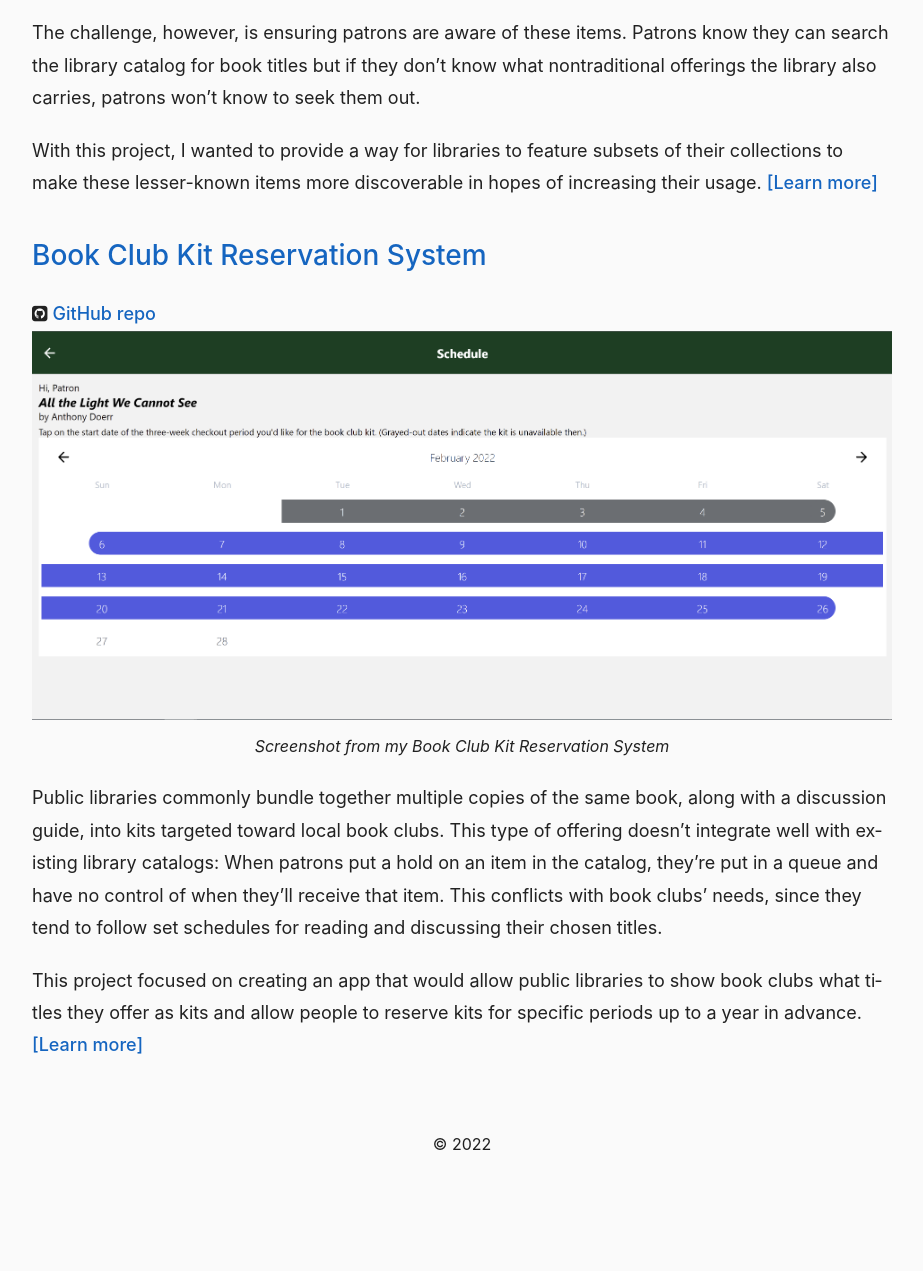
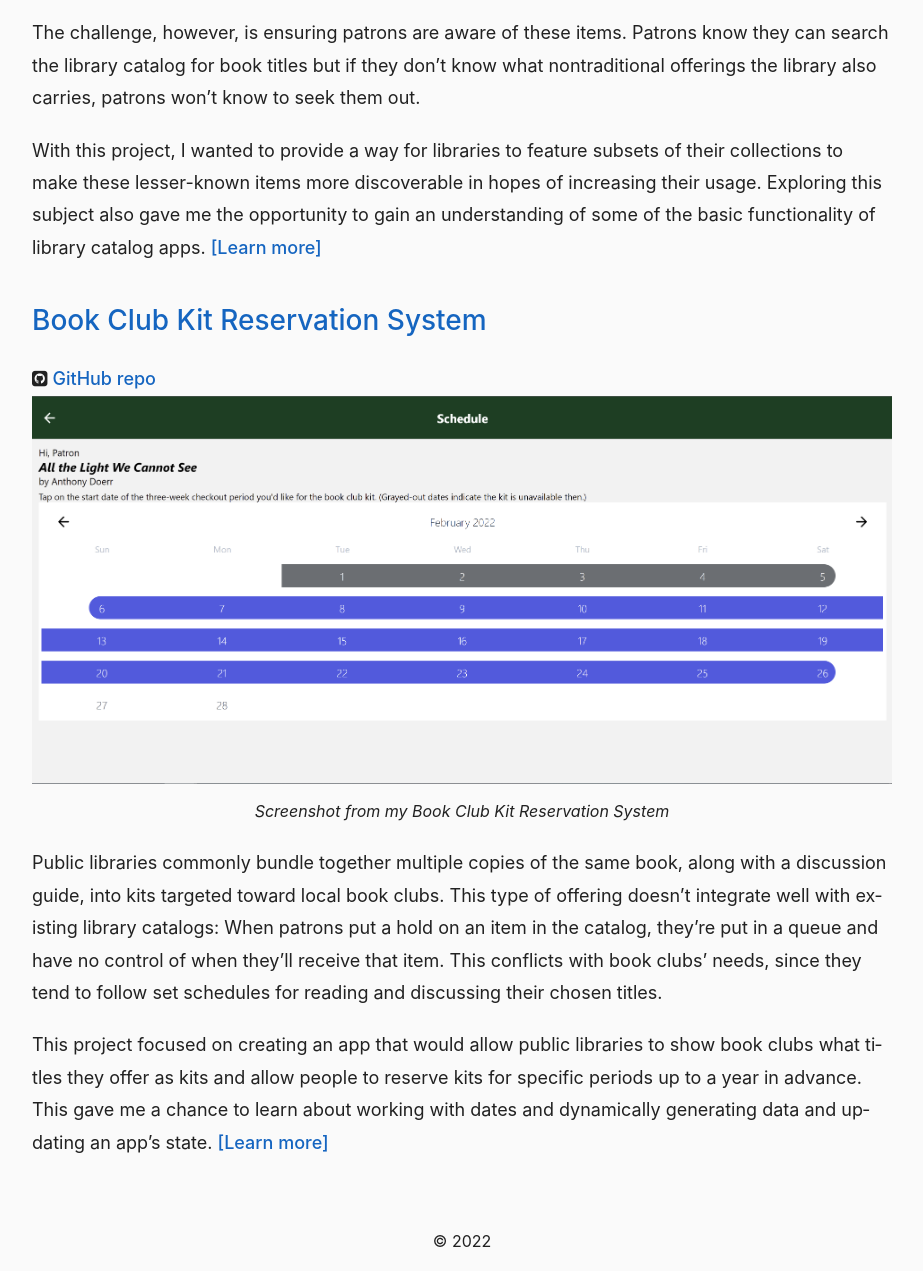
Before and after one commit to vivi-hoang/portfolio, a plain HTML site: page projects/index.html in a window 1280 px wide. Shown: the part 1118-2389 px from the top of the page, without its empty margins (178-1101 px from the left). Before the commit the page ends 2292 px from the top, so only its background shows below. Drawn offline with Linux system fonts and the light colour scheme.

Commit message:
Elaborate on project choices. Small corrections to paper.

```diff
--- a/projects/index.html
+++ b/projects/index.html
@@ -155,7 +155,7 @@
 
 <p>People tend to associate public libraries primarily with books. But libraries have increasingly begun to add new types of items to their collection in order to better serve their communities&rsquo; needs and wishes. For example, the library I formerly worked at offers camping supplies, ukuleles and binoculars (among many other unexpected things) for checkout.</p>
 <p>The challenge, however, is ensuring patrons are aware of these items. Patrons know they can search the library catalog for book titles but if they don&rsquo;t know what nontraditional offerings the library also carries, patrons won&rsquo;t know to seek them out.</p>
-<p>With this project, I wanted to provide a way for libraries to feature subsets of their collections to make these lesser-known items more discoverable in hopes of increasing their usage. <a href="featured-collection">[Learn more]</a></p>
+<p>With this project, I wanted to provide a way for libraries to feature subsets of their collections to make these lesser-known items more discoverable in hopes of increasing their usage. Exploring this subject also gave me the opportunity to gain an  understanding of some of the basic functionality of library catalog apps. <a href="featured-collection">[Learn more]</a></p>
 <h2 id="book-club-kit-reservation-systemreservation-system">
   <a href="reservation-system/">Book Club Kit Reservation System</a>
   <a class="heading-link" href="#book-club-kit-reservation-systemreservation-system">
@@ -173,7 +173,7 @@
 </figure>
 
 <p>Public libraries commonly bundle together multiple copies of the same book, along with a discussion guide, into kits targeted toward local book clubs. This type of offering doesn’t integrate well with existing library catalogs: When patrons put a hold on an item in the catalog, they’re put in a queue and have no control of when they’ll receive that item. This conflicts with book clubs&rsquo; needs, since they tend to follow set schedules for reading and discussing their chosen titles.</p>
-<p>This project focused on creating an app that would allow public libraries to show book clubs what titles they offer as kits and allow people to reserve kits for specific periods up to a year in advance. <a href="reservation-system">[Learn more]</a></p>
+<p>This project focused on creating an app that would allow public libraries to show book clubs what titles they offer as kits and allow people to reserve kits for specific periods up to a year in advance. This gave me a chance to learn about working with dates and dynamically generating data and updating an app&rsquo;s state. <a href="reservation-system">[Learn more]</a></p>
 
   </article>
 </section>
```
Also changed, not shown: writing/papers/bias-in-software-design/index.html (+3 -3 lines).
